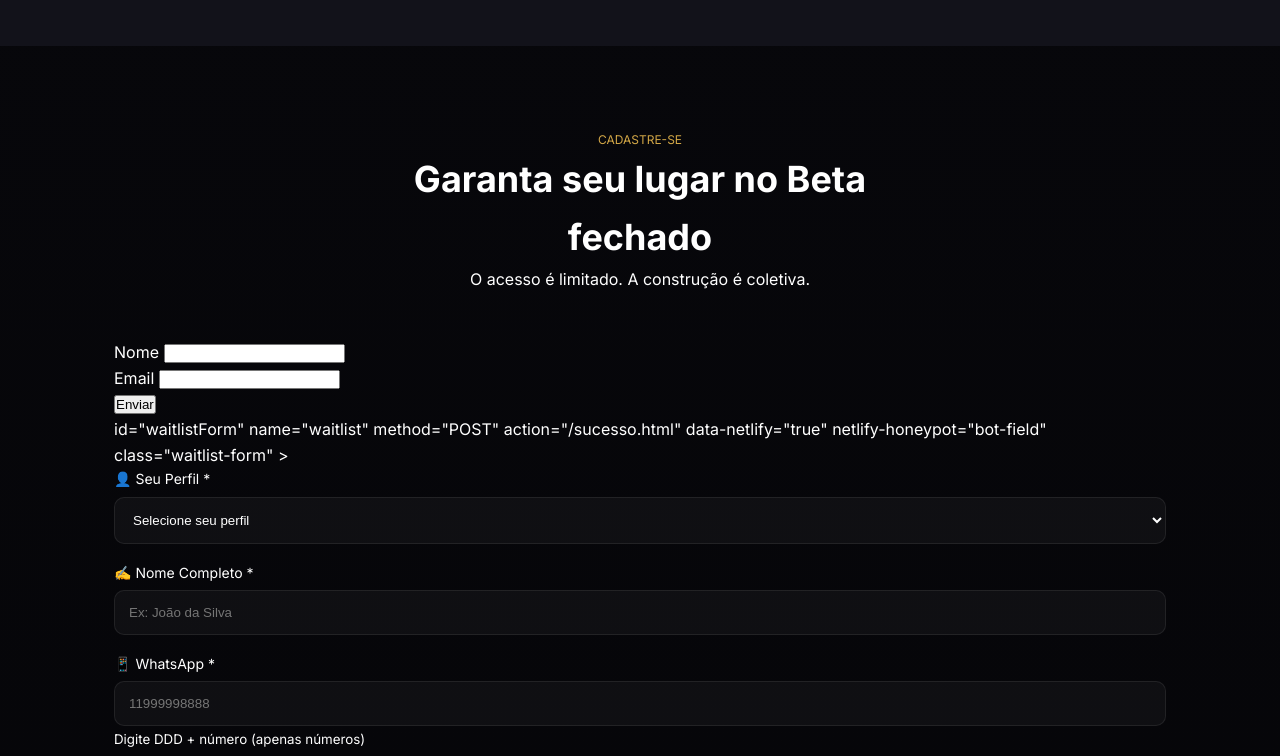
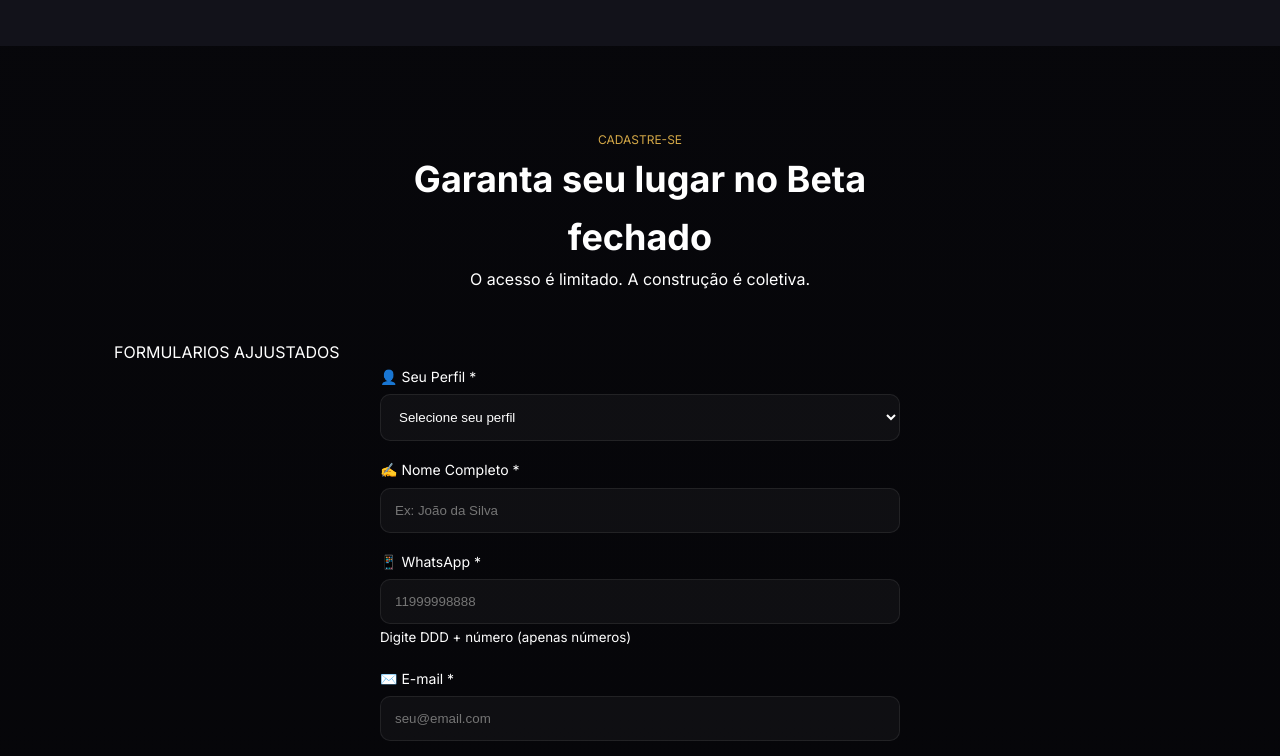
Before and after one commit to loomperapp-jpg/otimizado, a plain HTML site: page index.html in a window 1280 px wide. Shown: the part 2440-3196 px from the top of the page. Drawn offline with Linux system fonts and the light colour scheme.

Commit message:
Adjust waitlist form structure in index.html

```diff
--- a/index.html
+++ b/index.html
@@ -168,24 +168,8 @@
         O acesso é limitado. A construção é coletiva.
       </p>
     </div>
-
+FORMULARIOS AJJUSTADOS
         <form
-          <form name="waitlist" netlify method="POST" action="/sucesso.html">
-  <input type="hidden" name="form-name" value="waitlist">
-
-  <p>
-    <label>Nome <input type="text" name="name" required></label>
-  </p>
-
-  <p>
-    <label>Email <input type="email" name="email" required></label>
-  </p>
-
-  <p>
-    <button type="submit">Enviar</button>
-  </p>
-</form>
-
           id="waitlistForm"
           name="waitlist"
           method="POST"
```
